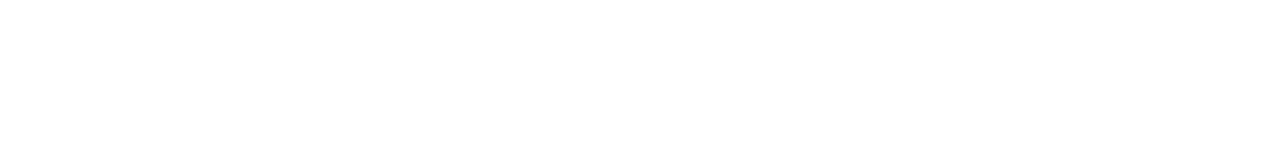
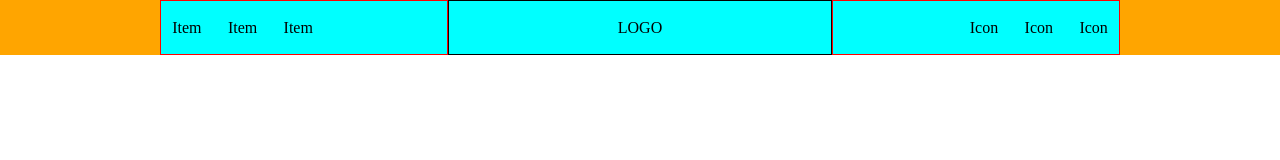
Before and after one commit to Claudio-Emmolo/html-css-boolando, a plain HTML site: page index.html in a window 1280 px wide. Drawn offline with Linux system fonts and the light colour scheme.

Commit message:
Create header structure

```diff
--- a/css/style.css
+++ b/css/style.css
@@ -4,3 +4,58 @@
     padding: 0;
     box-sizing: border-box;
 }
+
+/* -------GENERAL------- */
+
+.container{
+    width: 75%;
+    margin: 0 auto;
+}
+
+.flex-center{
+    display: flex;
+    justify-content: center;
+    align-items: center;
+}
+
+
+
+
+/* -------HEADER------- */
+
+header{
+    width: 100%;
+    height: 55px;
+    background-color: orange;
+}
+
+section.nav-bar{
+    height: 100%;
+    background-color: aqua;
+}
+
+nav.menu,
+div.account-icon{
+    width: 30%;
+    height: 100%;
+    border: 1px red solid;
+}
+
+div.main-logo{
+    width: 40%;
+    height: 100%;
+    border: 1px black solid;
+}
+
+section.nav-bar ul li{
+    margin: 0 .7rem;
+    display: inline;
+}
+
+nav.menu{
+    justify-content: flex-start;
+}
+
+div.account-icon{
+    justify-content: flex-end;
+}
--- a/index.html
+++ b/index.html
@@ -8,7 +8,41 @@
 
         <link rel="stylesheet" href="./css/style.css">
     </head>
+
     <body>
 
+        <header>
+            <section class="nav-bar container flex-center">
+
+                <nav class="menu flex-center">
+                    <ul>
+                        <li>Item</li>
+                        <li>Item</li>
+                        <li>Item</li>
+                    </ul>
+                </nav>
+
+                <div class="main-logo flex-center">
+                    LOGO
+                </div>
+
+                <div class="account-icon flex-center">
+                    <ul>
+                        <li>Icon</li>
+                        <li>Icon</li>
+                        <li>Icon</li>
+                    </ul>
+                </div>
+            </section>
+        </header>
+
+
+        <main>
+
+        </main>
+
+        <footer>
+
+        </footer>
     </body>
 </html>
```
Lines whose indentation alone changed are shown as unchanged.
